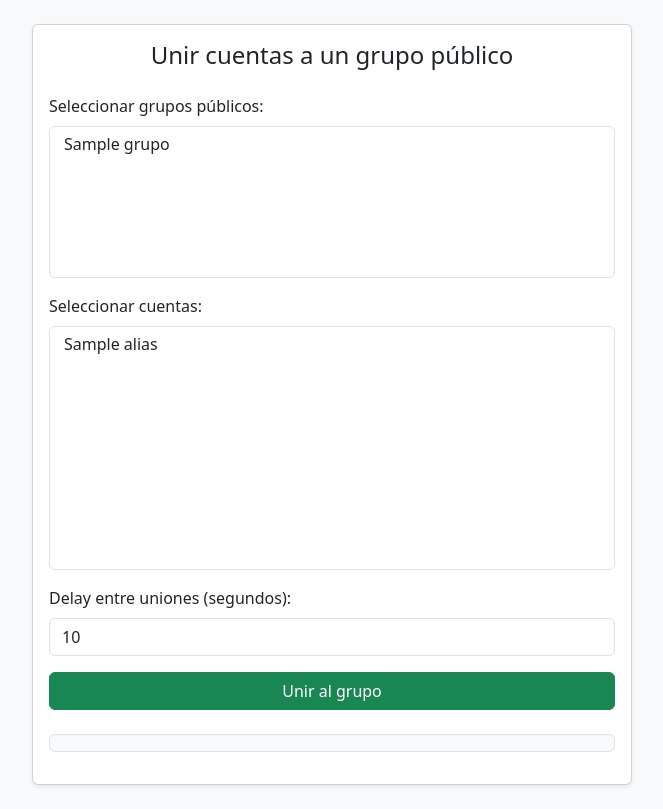
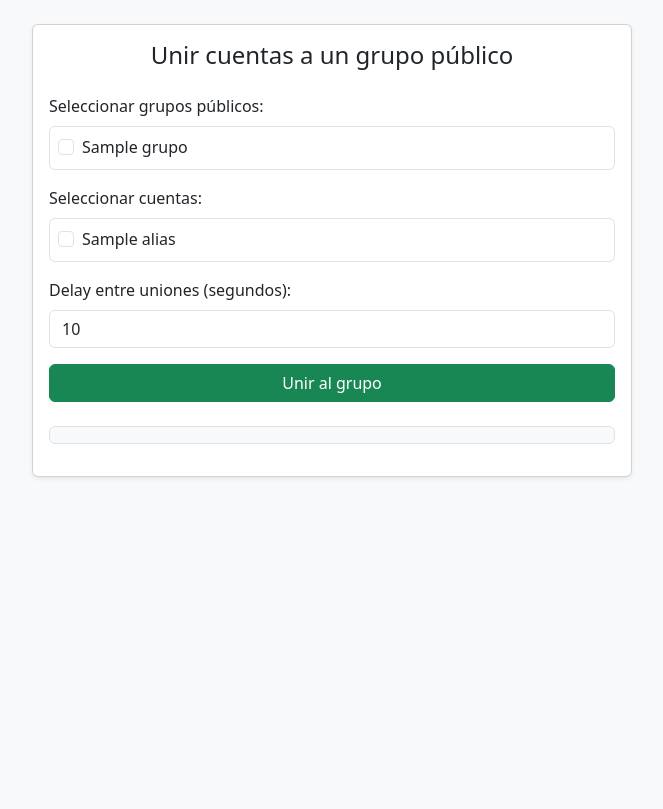
Before and after one commit to roofoftop-crypto/shill-app, a Flask app: template templates/gestionar_grupos.html in a window 1280 px wide. Shown: the whole page, without its empty margins (308-971 px from the left). After the commit the page ends 478 px from the top, so only its background shows below. Run offline with Flask 3, Linux system fonts and the light colour scheme; the template is opened without the code that fills it: most values are stand-ins (such as "Sample title", 1, 10 or a date in 2020); parts of the project's set-up code (start-up, migrations or seed data) failed here and were passed over.

Commit message:
UX: reemplazo de selects por checkboxes para selección de grupos y cuentas

```diff
--- a/templates/gestionar_grupos.html
+++ b/templates/gestionar_grupos.html
@@ -14,21 +14,31 @@
 
       <form id="form-unir">
         <div class="mb-3">
-          <label for="grupos" class="form-label">Seleccionar grupos públicos:</label>
-          <select multiple class="form-select" id="grupos" size="6" required>
+          <label class="form-label">Seleccionar grupos públicos:</label>
+          <div class="border rounded p-2" style="max-height: 200px; overflow-y: auto;">
             {% for grupo in grupos %}
-              <option value="{{ grupo.enlace }}">{{ grupo.nombre }}</option>
+              <div class="form-check">
+                <input class="form-check-input" type="checkbox" name="grupos" value="{{ grupo.enlace }}" id="grupo_{{ loop.index }}">
+                <label class="form-check-label" for="grupo_{{ loop.index }}">
+                  {{ grupo.nombre }}
+                </label>
+              </div>
             {% endfor %}
-          </select>
+          </div>
         </div>
 
         <div class="mb-3">
-          <label for="sessions" class="form-label">Seleccionar cuentas:</label>
-          <select multiple class="form-select" id="sessions" size="10">
+          <label class="form-label">Seleccionar cuentas:</label>
+          <div class="border rounded p-2" style="max-height: 250px; overflow-y: auto;">
             {% for alias, session_str in cuentas %}
-              <option value="{{ session_str }}">{{ alias }}</option>
+              <div class="form-check">
+                <input class="form-check-input" type="checkbox" name="sessions" value="{{ session_str }}" id="session_{{ loop.index }}">
+                <label class="form-check-label" for="session_{{ loop.index }}">
+                  {{ alias }}
+                </label>
+              </div>
             {% endfor %}
-          </select>
+          </div>
         </div>
 
         <div class="mb-3">
@@ -50,10 +60,9 @@
   document.getElementById("form-unir").addEventListener("submit", async (e) => {
     e.preventDefault();
 
-    const grupos = Array.from(document.getElementById("grupos").selectedOptions).map(opt => opt.value);
+    const grupos = Array.from(document.querySelectorAll('input[name="grupos"]:checked')).map(el => el.value);
+    const sessions = Array.from(document.querySelectorAll('input[name="sessions"]:checked')).map(el => el.value);
     const delay = parseInt(document.getElementById("delay").value);
-    const options = document.getElementById("sessions").selectedOptions;
-    const sessions = Array.from(options).map(o => o.value);
 
     if (!grupos.length || !sessions.length) {
       alert("Seleccioná al menos un grupo y una cuenta.");
```
